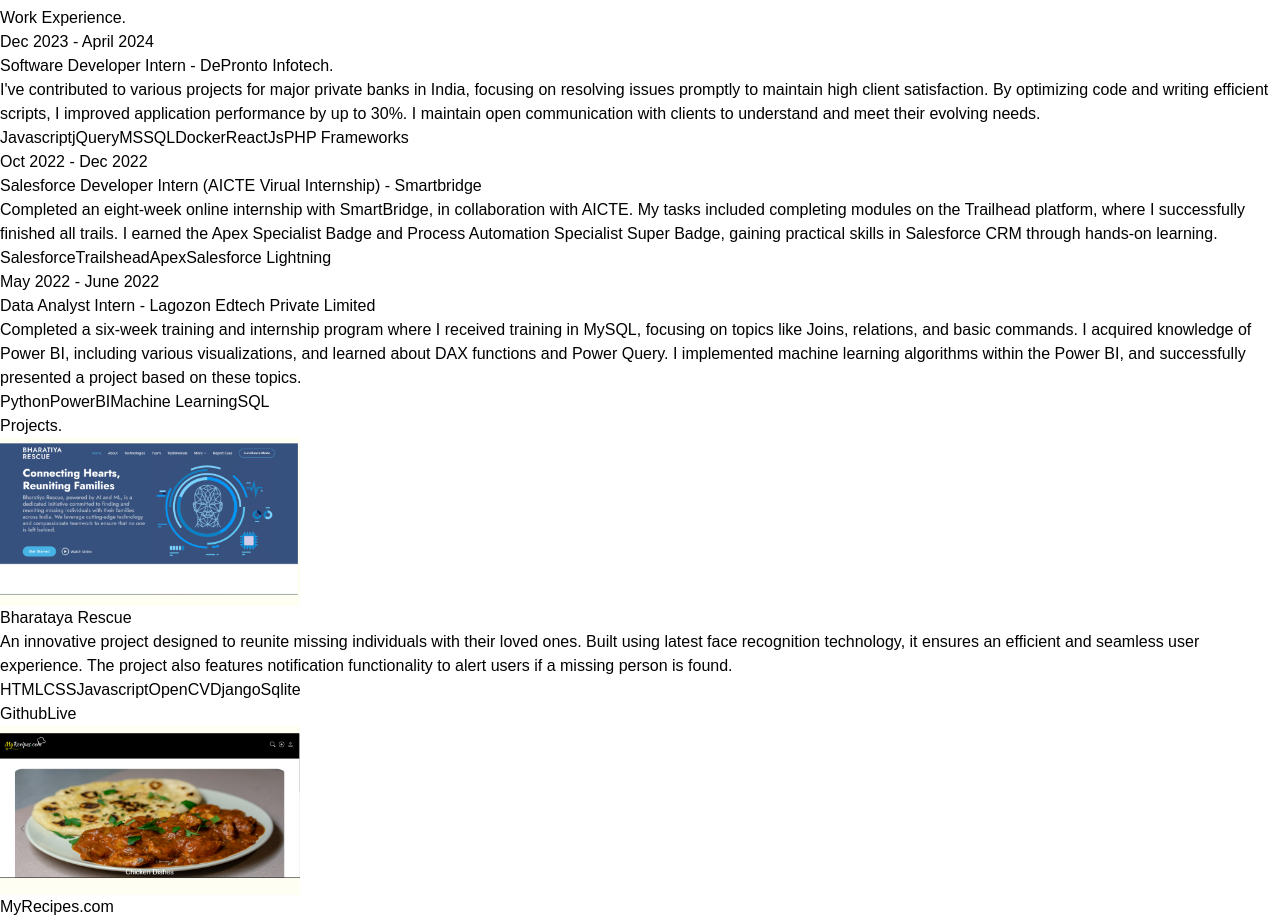
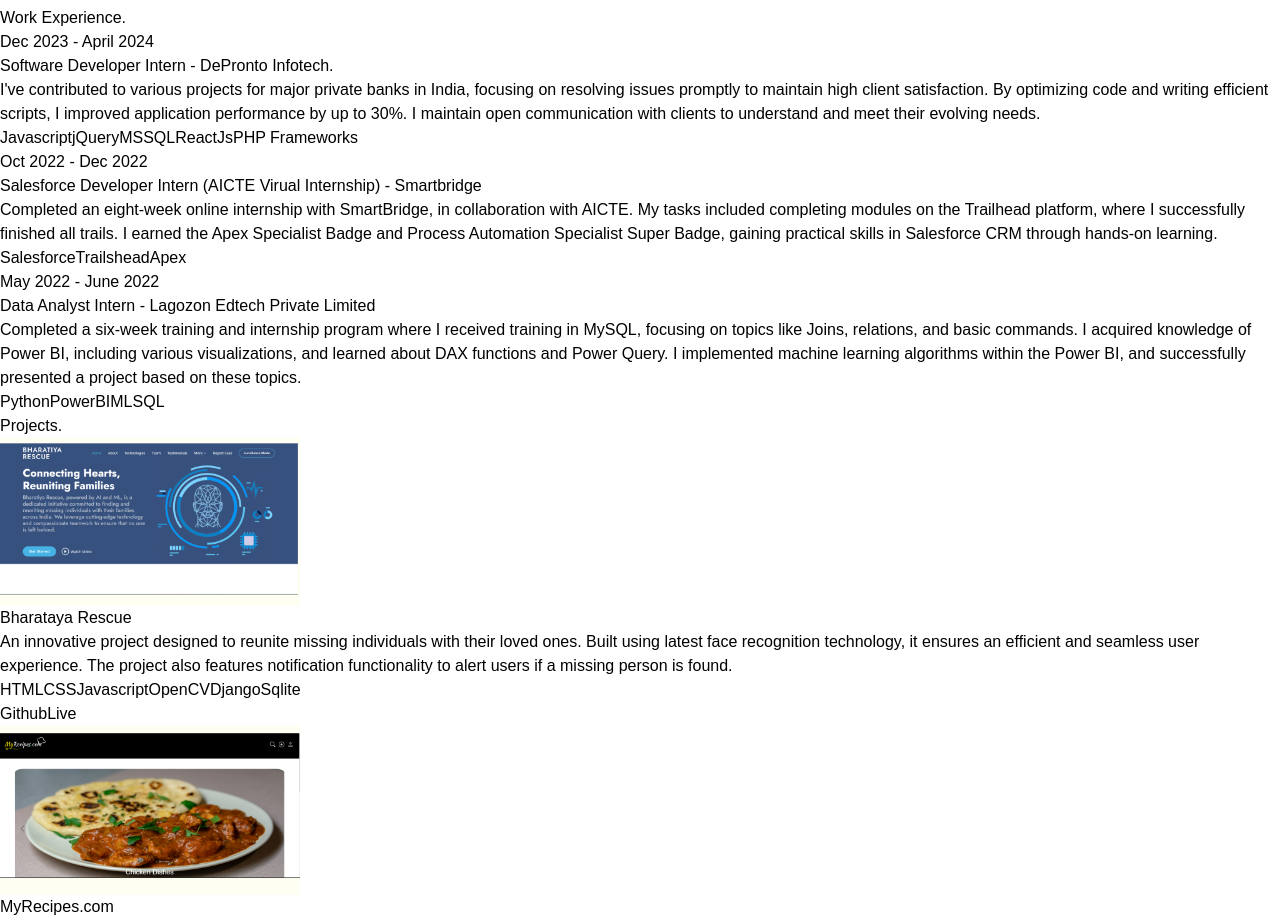
Before and after one commit to Uttakarsh-01/Portfolio_updated, a React (Vite) app: page / in a window 1280 px wide. Shown: the part 3360-4282 px from the top of the page. Built offline with nearby package versions, Linux system fonts and the light colour scheme; a web font is replaced by a local one.

Commit message:
Updated Constants

```diff
--- a/src/constants/index.js
+++ b/src/constants/index.js
@@ -17,7 +17,7 @@
     role: "Software Developer Intern",
     company: "DePronto Infotech.",
     description: `I've contributed to various projects for major private banks in India, focusing on resolving issues promptly to maintain high client satisfaction. By optimizing code and writing efficient scripts, I improved application performance by up to 30%. I maintain open communication with clients to understand and meet their evolving needs.`,
-    technologies: ["Javascript", "jQuery", "MSSQL","Docker","ReactJs", "PHP Frameworks"],
+    technologies: ["Javascript", "jQuery", "MSSQL","ReactJs", "PHP Frameworks"],
   },
   {
     year: "Oct 2022 - Dec 2022",
@@ -25,7 +25,7 @@
     company: "Smartbridge",
     description: `Completed an eight-week online internship with SmartBridge, in collaboration with AICTE. My tasks included completing modules on the Trailhead platform, where I successfully finished all trails. I earned the Apex Specialist Badge and Process Automation Specialist Super Badge, gaining practical skills in Salesforce CRM through hands-on learning.`,
 
-    technologies: ["Salesforce", "Trailshead", "Apex", "Salesforce Lightning"],
+    technologies: ["Salesforce", "Trailshead", "Apex"],
   },
   {
     year: "May 2022 - June 2022",
@@ -33,7 +33,7 @@
     company: "Lagozon Edtech Private Limited",
     description: `Completed a six-week training and internship program where I received training in MySQL, focusing on topics like Joins, relations, and basic commands. I acquired knowledge of Power BI, including various visualizations, and learned about DAX functions and Power Query. I  implemented machine learning algorithms within the Power BI, and successfully presented a project based on these topics.`,
 
-    technologies: ["Python", "PowerBI", "Machine Learning","SQL"],
+    technologies: ["Python", "PowerBI", "ML","SQL"],
   }
 
 ];
```
